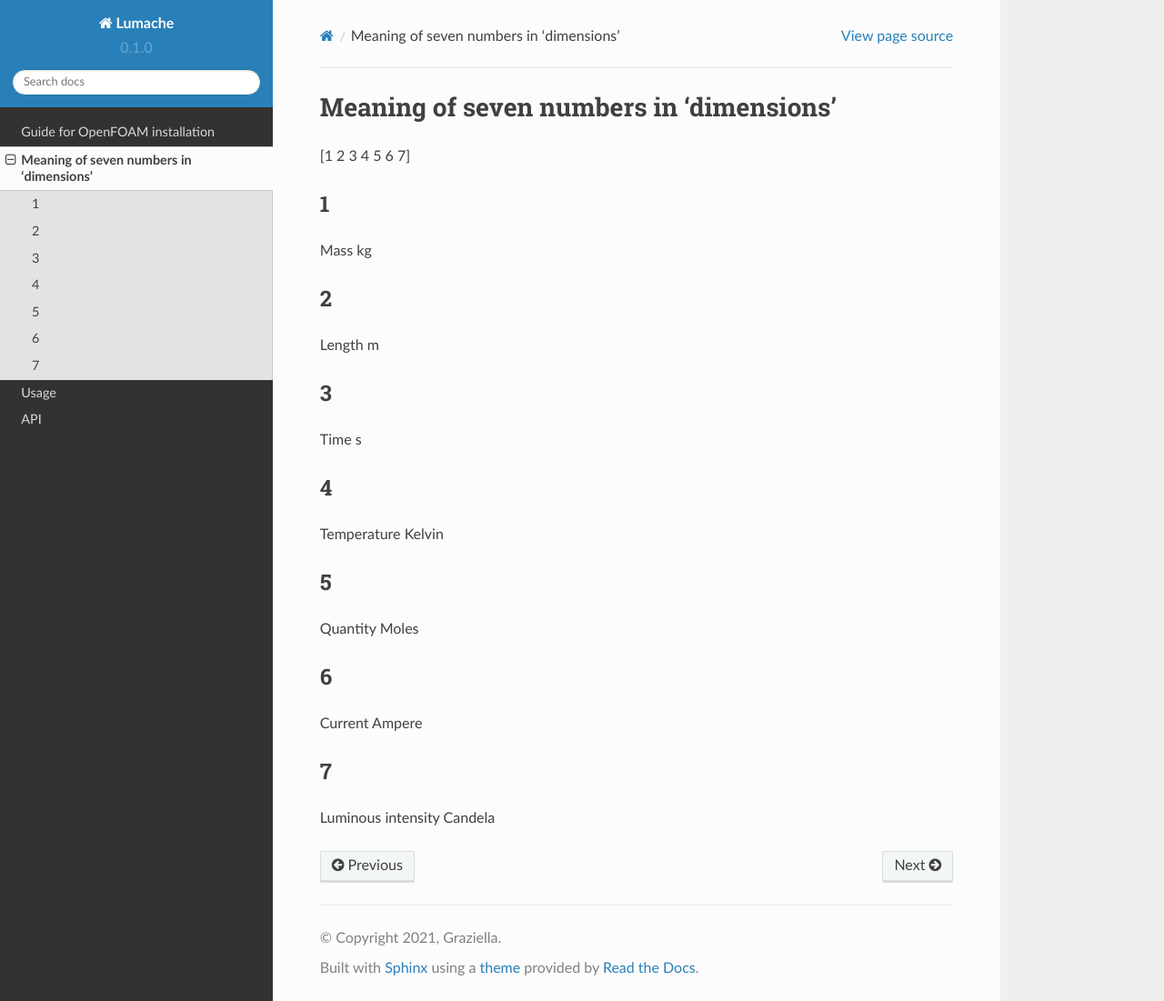
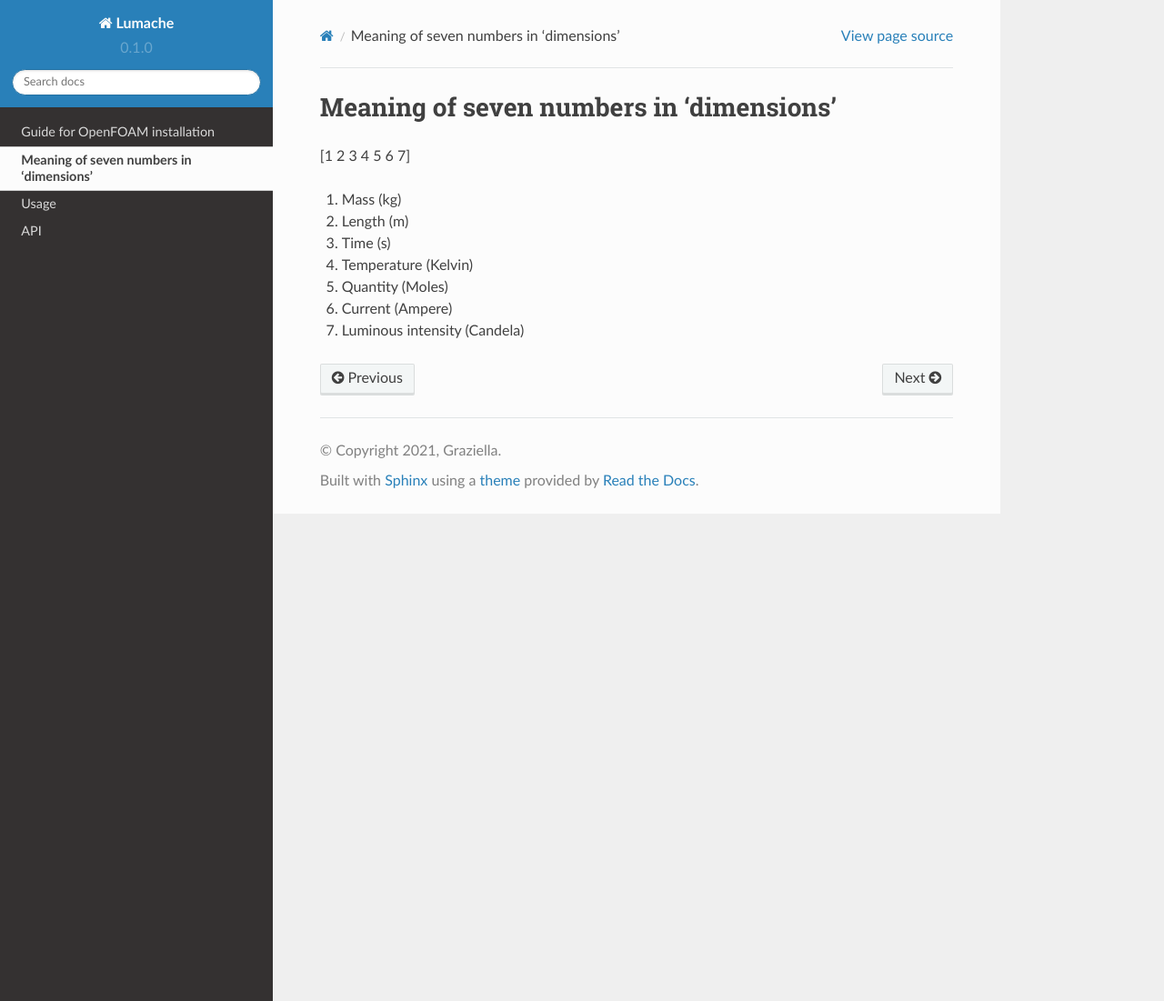
Before and after one commit to yl96Git/OpenFOAMLearning, a Sphinx documentation site: the page built from docs/source/meaningOfDimensions.rst, in a window 1280 px wide and 1101 px high. Shown: the whole window at 91% size. Built offline with Sphinx 7.4.7 and the Read the Docs theme 2.0.0, drawn with Linux system fonts in a browser that asks for light colours.

Commit message:
Update meaningOfDimensions.rst

```diff
--- a/docs/source/meaningOfDimensions.rst
+++ b/docs/source/meaningOfDimensions.rst
@@ -3,44 +3,10 @@ Meaning of seven numbers in 'dimensions'
 
 [1 2 3 4 5 6 7]
 
-1
--
-
-Mass
-kg
-
-2
--
-
-Length
-m
-
-3
--
-
-Time
-s
-
-4
--
-
-Temperature
-Kelvin
-
-5
--
-
-Quantity
-Moles
-
-6
--
-
-Current
-Ampere
-
-7
--
-
-Luminous intensity
-Candela
+1. Mass (kg)
+2. Length (m)
+3. Time (s)
+4. Temperature (Kelvin)
+5. Quantity (Moles)
+6. Current (Ampere)
+7. Luminous intensity (Candela)
```
